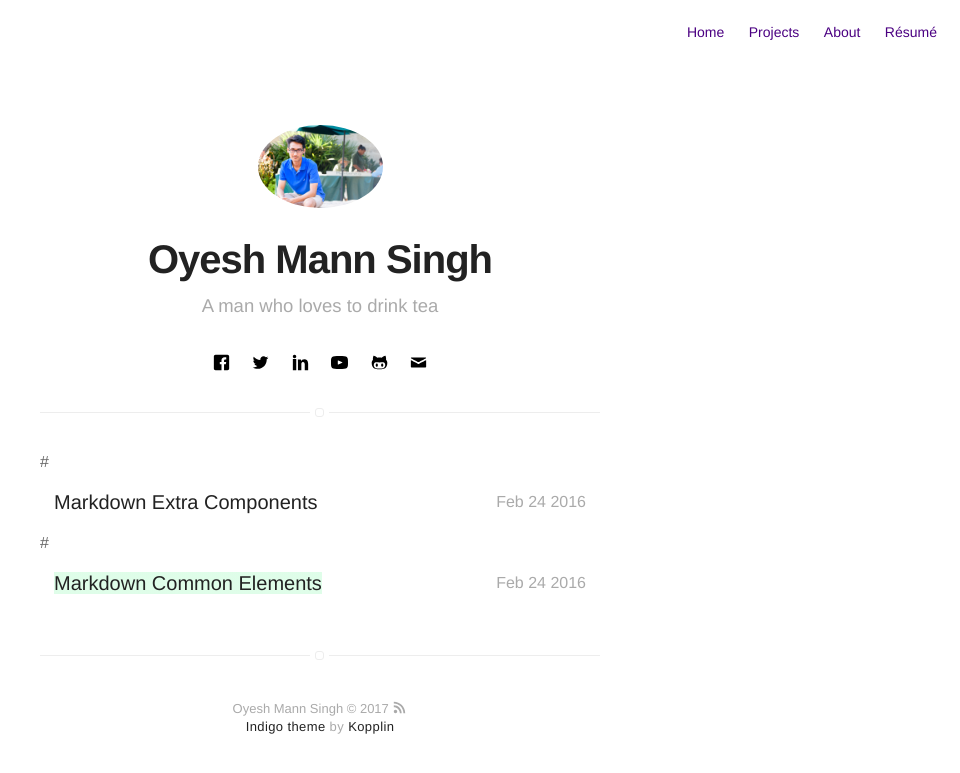
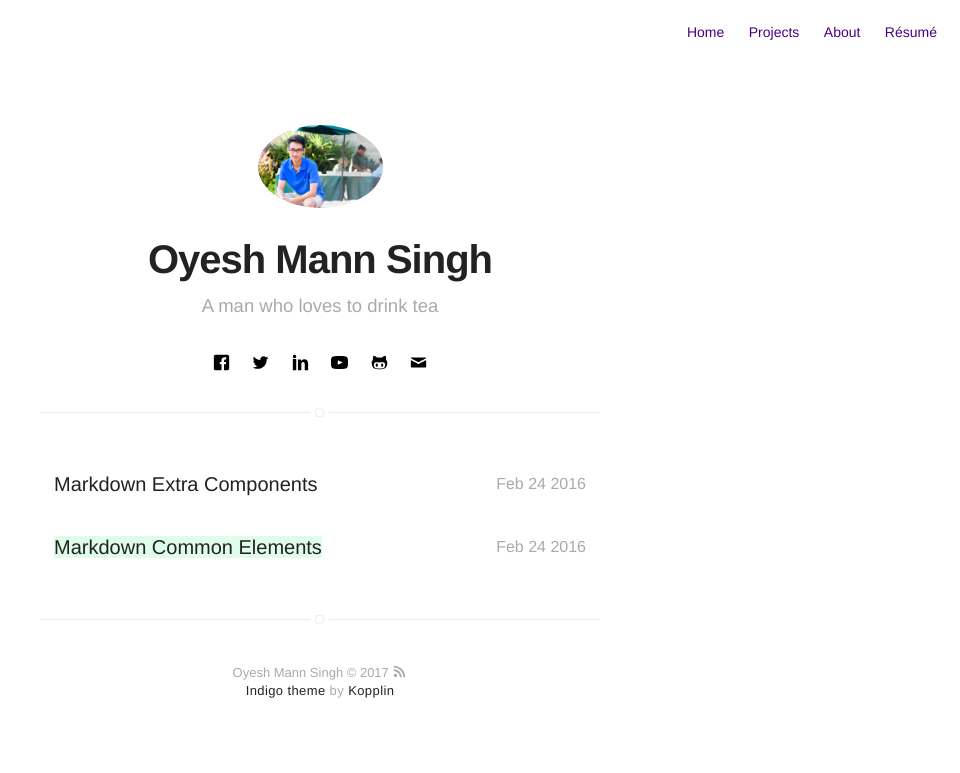
Before and after one commit to oya163/oya163.github.io, a Jekyll site: the page built from blog/index.html, in a window 1280 px wide. Shown: the top 773 px of the page, without its empty margins (320-1280 px from the left). Built offline with Jekyll 4.4.1, drawn with Linux system fonts in a browser that asks for light colours.

Commit message:
Revert test changes

```diff
--- a/blog/index.html
+++ b/blog/index.html
@@ -21,7 +21,7 @@ title: Blog
 		{% for post in site.posts %}
 			{% if post.category == 'blog' %}
 				{% if post.hidden != true %}
-					# {% include blog-post.html %}
+					{% include blog-post.html %}
 				{% endif %}
 			{% endif %}
 		{% endfor %}
```
